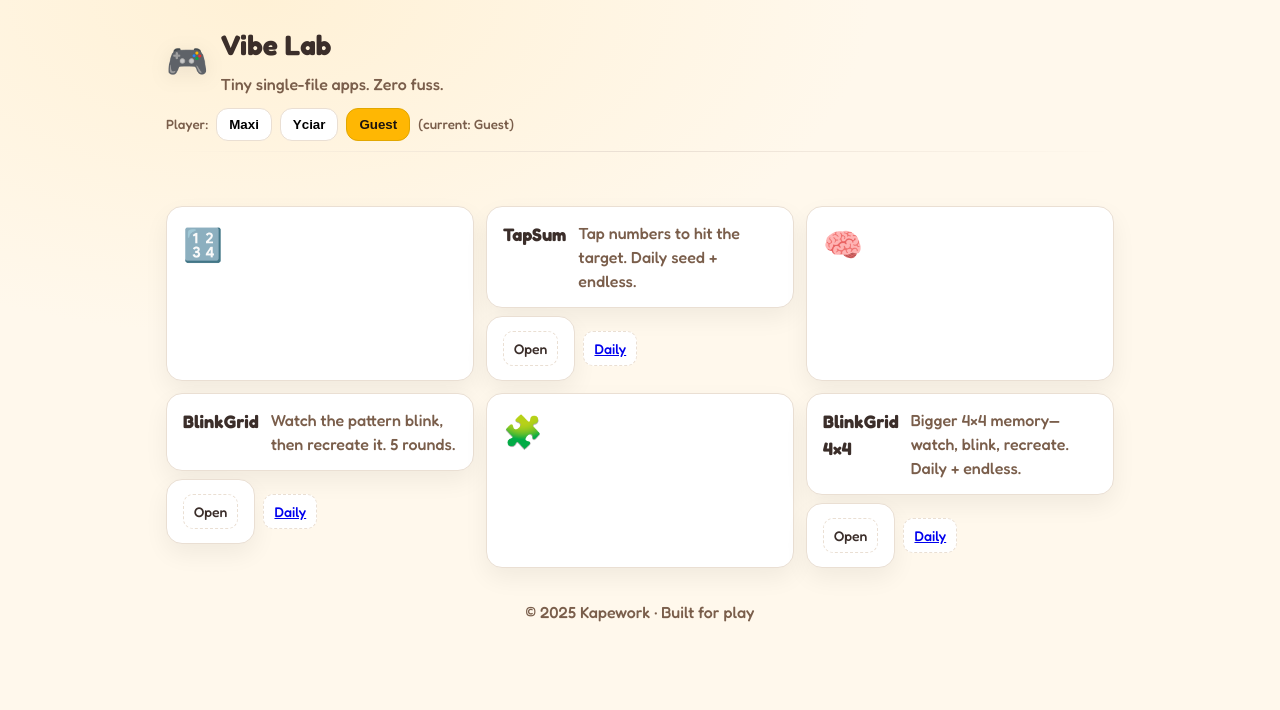
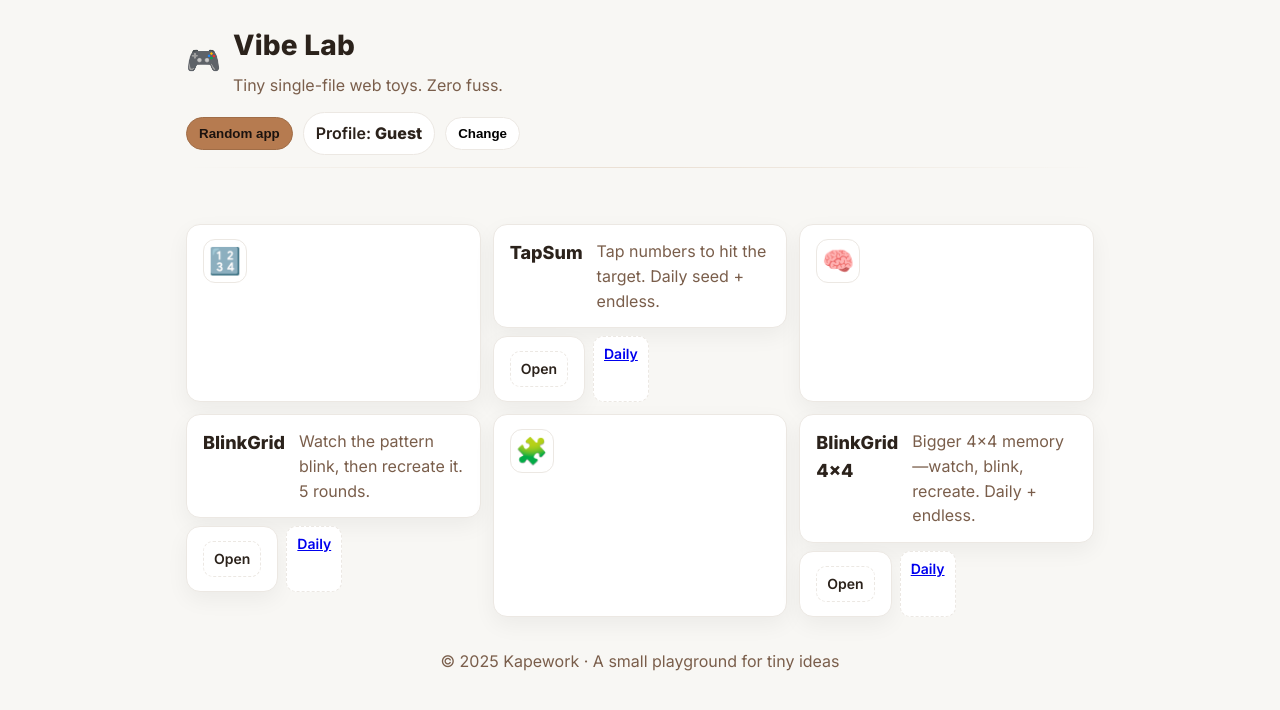
Before and after one commit to mltobing/kapework-site, a plain HTML site: page index.html in a window 1280 px wide. Drawn offline with Linux system fonts and the light colour scheme.

Commit message:
Update index.html

```diff
--- a/index.html
+++ b/index.html
@@ -3,60 +3,63 @@
 <head>
   <meta charset="utf-8" />
   <meta name="viewport" content="width=device-width,initial-scale=1" />
-  <meta name="theme-color" content="#fff1d6">
+  <meta name="theme-color" content="#f8f7f4">
   <title>Kapework — Vibe Lab</title>
 
-  <!-- Playful font -->
-  <link href="https://fonts.googleapis.com/css2?family=Fredoka:wght@500;700&display=swap" rel="stylesheet">
+  <!-- Clean, friendly font -->
+  <link href="https://fonts.googleapis.com/css2?family=Inter:wght@400;600;800&display=swap" rel="stylesheet">
 
   <style>
     :root{
-      --bg1:#fff1d6; --bg2:#fff8ec;
-      --ink:#3b2e2a; --muted:#7a5e4b;
-      --card:#ffffff; --line:#eadfd3;
-      --accent:#ffb703; --accent-ink:#1b130f;
-      --max:980px;
+      --bg:#f8f7f4;
+      --ink:#2b221b;
+      --muted:#7a5e4b;
+      --card:#ffffff;
+      --line:#ece8e3;
+      --accent:#b67b50;
+      --accent-ink:#1b130f;
+      --radius:14px;
+      --max:940px;
     }
     *{box-sizing:border-box}
-    html,body{height:100%}
     body{
       margin:0; color:var(--ink);
-      font:16px/1.5 "Fredoka", system-ui, -apple-system, Segoe UI, Roboto, sans-serif;
-      background: radial-gradient(80% 70% at 20% 0%, var(--bg1) 0, var(--bg2) 60%, var(--bg2) 100%);
+      font:16px/1.55 Inter, system-ui, -apple-system, Segoe UI, Roboto, sans-serif;
+      background:var(--bg);
       display:flex; flex-direction:column; align-items:center;
     }
     header,main,footer{width:100%; max-width:var(--max); padding:16px}
     header{padding-top:24px}
     .brand{display:flex; gap:12px; align-items:center}
-    .logo{font-size:34px; filter: drop-shadow(0 4px 10px rgba(0,0,0,.08))}
-    h1{margin:0; font-size:28px; font-weight:900}
+    .logo{font-size:28px}
+    h1{margin:0; font-size:28px; font-weight:800; letter-spacing:.2px}
     .tag{margin:6px 0 0; color:var(--muted)}
-    .kidbar{display:flex; align-items:center; gap:8px; margin:12px 0 4px; flex-wrap:wrap}
-    .kidbar small{color:var(--muted)}
-    .kidbtn{
-      border:1px solid var(--line); background:#fff; padding:8px 12px; border-radius:12px; font-weight:700;
-    }
-    .kidbtn.active{background:var(--accent); color:var(--accent-ink); border-color:#e2a700}
-    .cards{
+    .toolbar{display:flex; gap:10px; align-items:center; flex-wrap:wrap; margin:14px 0 6px}
+    .pill{border:1px solid var(--line); background:#fff; padding:8px 12px; border-radius:999px; font-weight:600}
+    .pill.primary{background:var(--accent); color:var(--accent-ink); border-color:#a06d47}
+    .grid{
       display:grid; gap:12px; margin-top:12px;
-      grid-template-columns: repeat(auto-fit, minmax(260px,1fr));
+      grid-template-columns:repeat(auto-fit,minmax(260px,1fr));
     }
     .card{
-      display:flex; gap:12px; align-items:flex-start;
-      background:var(--card); border:1px solid var(--line); border-radius:16px;
+      display:flex; gap:14px; align-items:flex-start;
+      background:var(--card); border:1px solid var(--line); border-radius:var(--radius);
       padding:14px 16px; text-decoration:none; color:inherit;
-      box-shadow:0 10px 24px rgba(0,0,0,.06);
+      box-shadow:0 8px 22px rgba(0,0,0,.05);
       transition: transform .12s ease, box-shadow .12s ease;
+      -webkit-tap-highlight-color: transparent;
     }
     .card:active{transform:scale(.99)}
-    .card:hover{transform:translateY(-2px); box-shadow:0 14px 30px rgba(0,0,0,.08)}
-    .card .emoji{font-size:32px; width:40px; text-align:center}
-    .card h3{margin:0 0 4px; font-size:18px}
-    .card p{margin:0; color:var(--muted); font-weight:500}
-    .row{display:flex; align-items:center; gap:8px; margin-top:8px}
-    .mini{border:1px dashed var(--line); padding:6px 10px; border-radius:10px; font-size:14px; background:#fff}
-    footer{color:var(--muted); text-align:center; padding-bottom:32px}
-    .divider{height:1px; background:linear-gradient(90deg, transparent, #eadfd3, transparent); margin:10px 0}
+    .emoji{
+      width:44px; height:44px; display:grid; place-items:center; font-size:26px;
+      background:#fff; border:1px solid var(--line); border-radius:12px;
+    }
+    .card h3{margin:0 0 4px; font-size:18px; font-weight:800}
+    .card p{margin:0; color:var(--muted)}
+    .actions{display:flex; gap:8px; margin-top:8px}
+    .mini{border:1px dashed var(--line); background:#fff; padding:6px 10px; border-radius:10px; font-size:14px; font-weight:600}
+    footer{color:var(--muted); text-align:center; padding-bottom:28px}
+    .divider{height:1px; background:linear-gradient(90deg,transparent,#eadfd3,transparent); margin:12px 0}
   </style>
 </head>
 <body>
@@ -66,72 +69,78 @@
     <div class="logo">🎮</div>
     <div>
       <h1>Vibe Lab</h1>
-      <div class="tag">Tiny single-file apps. Zero fuss.</div>
+      <div class="tag">Tiny single-file web toys. Zero fuss.</div>
     </div>
   </div>
 
-  <!-- Player switcher (saves who is playing in localStorage) -->
-  <div class="kidbar" id="kidbar">
-    <small>Player:</small>
-    <button class="kidbtn" data-kid="Maxi">Maxi</button>
-    <button class="kidbtn" data-kid="Yciar">Yciar</button>
-    <button class="kidbtn" data-kid="Guest">Guest</button>
-    <small id="whois"></small>
+  <!-- Simple, generic controls -->
+  <div class="toolbar">
+    <button id="random" class="pill primary">Random app</button>
+    <span class="pill" id="profile">Profile: <b id="who">Guest</b></span>
+    <button id="changeProfile" class="pill">Change</button>
   </div>
   <div class="divider"></div>
 </header>
 
 <main>
-  <div id="grid" class="cards" aria-live="polite"></div>
+  <div id="grid" class="grid" aria-live="polite"></div>
 </main>
 
 <footer>
-  © <span id="yr"></span> Kapework · Built for play
+  © <span id="yr"></span> Kapework · A small playground for tiny ideas
 </footer>
 
 <script>
-  // --- Player picker ---
-  const WHO_KEY = 'kw_player';
-  const whoEl = document.getElementById('whois');
-  const kb = document.getElementById('kidbar');
-  function setPlayer(name){
-    localStorage.setItem(WHO_KEY, name);
-    [...kb.querySelectorAll('.kidbtn')].forEach(b=>b.classList.toggle('active', b.dataset.kid===name));
-    whoEl.textContent = `(current: ${name})`;
-  }
-  kb.addEventListener('click', e => {
-    const k = e.target.dataset.kid; if(!k) return;
-    setPlayer(k);
-  });
-  setPlayer(localStorage.getItem(WHO_KEY) || 'Guest');
+  // --- generic profile (no specific names) ---
+  const WHO_KEY='kw_profile';
+  const whoSpan=document.getElementById('who');
+  function setProfile(name){ localStorage.setItem(WHO_KEY,name); whoSpan.textContent=name; }
+  setProfile(localStorage.getItem(WHO_KEY)||'Guest');
+  document.getElementById('changeProfile').onclick=()=>{
+    const v=prompt('Choose a display name (optional):', localStorage.getItem(WHO_KEY)||'Guest');
+    if(v!==null && v.trim()) setProfile(v.trim());
+  };
 
-  // --- Render cards from /manifest.json ---
-  const grid = document.getElementById('grid');
+  // --- load cards from manifest.json ---
+  const grid=document.getElementById('grid');
+  let manifest=[];
   fetch('/manifest.json')
-    .then(r => r.json())
-    .then(list => {
-      // sort newest first by title or leave as-is; keeping as-is here
-      grid.innerHTML = list.map(x => `
-        <a class="card" href="/apps/${x.slug}.html">
-          <div class="emoji">${x.emoji || '🎛️'}</div>
-          <div>
-            <h3>${x.title}</h3>
-            <p>${x.blurb || ''}</p>
-            <div class="row">
-              <span class="mini">Open</span>
-              <a class="mini" href="/apps/${x.slug}.html?mode=daily" onclick="event.stopPropagation()">Daily</a>
-            </div>
-          </div>
-        </a>`).join('');
+    .then(r=>r.json())
+    .then(list=>{
+      manifest=list;
+      render(list);
     })
-    .catch(err => {
-      grid.innerHTML = `<div class="card"><div class="emoji">⚠️</div>
+    .catch(err=>{
+      grid.innerHTML=`<div class="card"><div class="emoji">⚠️</div>
         <div><h3>Couldn’t load apps</h3><p>Please check <code>/manifest.json</code>.</p></div></div>`;
       console.error(err);
     });
 
+  function render(list){
+    grid.innerHTML = list.map(x=>`
+      <a class="card" href="/apps/${x.slug}.html" aria-label="${x.title}">
+        <div class="emoji">${x.emoji||'🎛️'}</div>
+        <div>
+          <h3>${x.title}</h3>
+          <p>${x.blurb||''}</p>
+          <div class="actions">
+            <span class="mini">Open</span>
+            <a class="mini" href="/apps/${x.slug}.html?mode=daily" onclick="event.stopPropagation()">Daily</a>
+          </div>
+        </div>
+      </a>
+    `).join('');
+  }
+
+  // --- random app button ---
+  document.getElementById('random').onclick=()=>{
+    if(!manifest.length) return;
+    const pick = manifest[Math.floor(Math.random()*manifest.length)];
+    location.href = '/apps/'+pick.slug+'.html';
+  };
+
   // footer year
-  document.getElementById('yr').textContent = new Date().getFullYear();
+  document.getElementById('yr').textContent=new Date().getFullYear();
 </script>
 
 </body>
```
